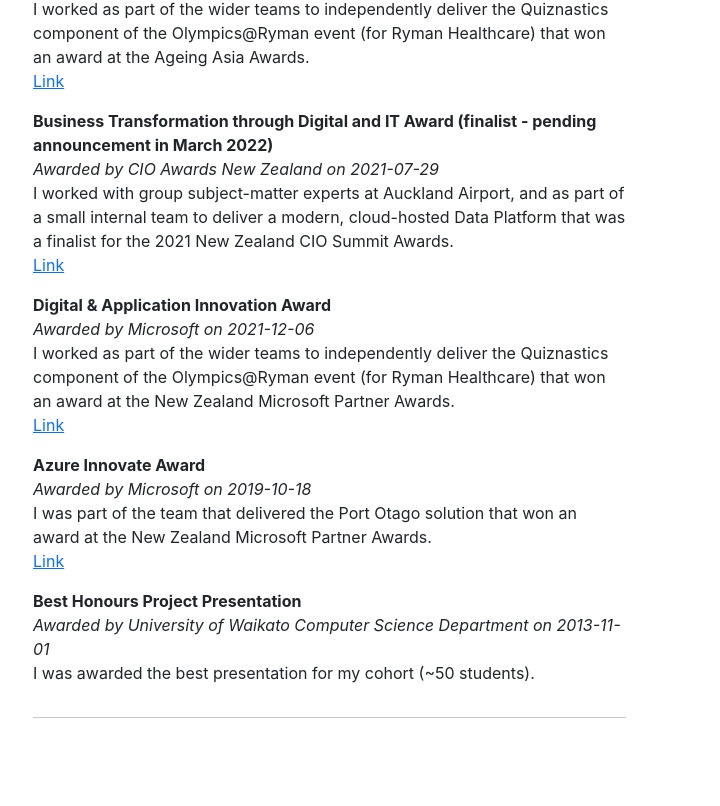
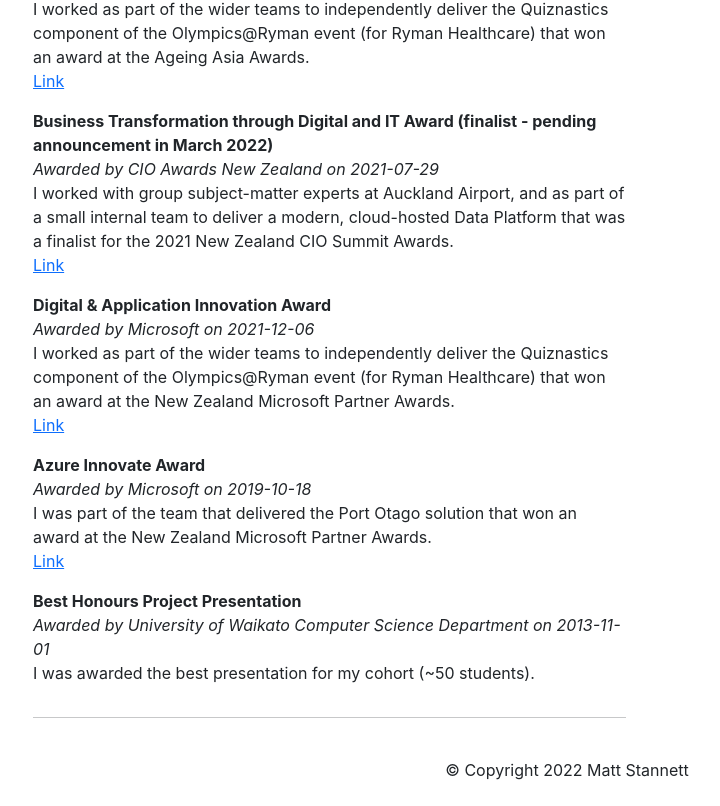
Before and after one commit to BeigeBadger/BeigeBadger.github.io, a React (Create React App) app in the folder my-cv/: page / in a window 1280 px wide. Shown: the part 6161-6967 px from the top of the page, without its empty margins (73-793 px from the left). Before the commit the page ends 6895 px from the top, so only its background shows below. Built offline with nearby package versions, Linux system fonts and the light colour scheme.

Commit message:
Adds copyright footer

```diff
--- a/my-cv/src/components/resume.tsx
+++ b/my-cv/src/components/resume.tsx
@@ -7,12 +7,15 @@
 import WorkHistory from "./workHistory";
 import SideContent from "./sideContent";
 import Awards from "./awards";
+import dayjs from "dayjs";
 
 interface IResumeProps {
 	resumeData: IResume
 };
 
 const Resume: React.FC<IResumeProps> = (props: IResumeProps) => {
+	const footerText = `© Copyright ${dayjs().year()} Matt Stannett`;
+
 	return (
 		<>
 			<div className="header">
@@ -90,6 +93,17 @@
 			</div>
 
 			<div className="footer">
+				<Container>
+					<Row>
+						<Col>
+							<div className="my-4">
+								{
+									footerText
+								}
+							</div>
+						</Col>
+					</Row>
+				</Container>
 			</div>
 		</>
 	);
```
